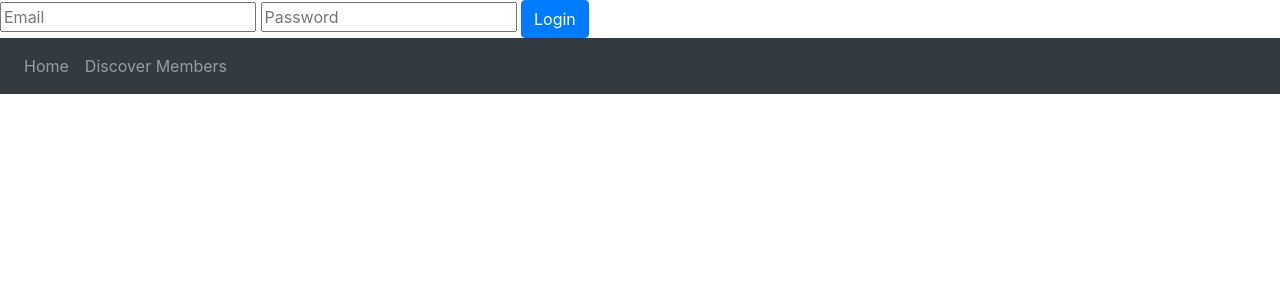
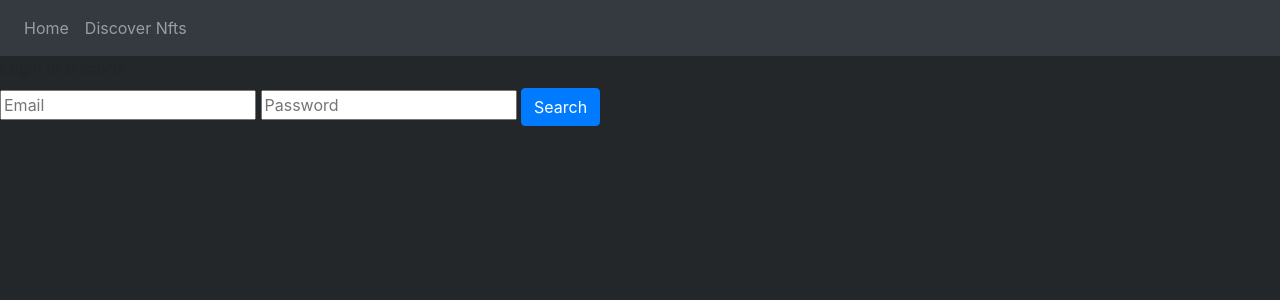
Before and after one commit to AAClive/calculator, a Flask app: page / in a window 1280 px wide. Shown: the top 300 px of the page. Run offline with Flask 2, Linux system fonts and the light colour scheme; some libraries are stand-ins or nearby versions.

Commit message:
Update home.html

```diff
--- a/templates/home.html
+++ b/templates/home.html
@@ -4,7 +4,7 @@
     <meta charset="UTF-8">
     <meta http-equiv="X-UA-Compatible" content="IE=edge">
     <meta name="viewport" content="width=device-width, user-scalable=no, initial-scale=1.0, maximum-scale=1.0, minimum-scale=1.0">
-    <title>Calculator Sup</title>
+    <title>NFT</title>
     <link
       rel="stylesheet"
       href="https://stackpath.bootstrapcdn.com/bootstrap/4.4.1/css/bootstrap.min.css"
@@ -17,12 +17,7 @@
       crossorigin="anonymous"
     />
   </head>
-  <body>
-    <form method="post">
-        <input type="text" placeholder="Email" name="email">
-        <input type="text" placeholder="Password" name="password">
-        <button type="submit" class="btn btn-primary">Login</button>
-    </form>
+  <body style="background-color:#242729">
     <nav class="navbar navbar-expand-lg navbar-dark bg-dark">
         <button
           class="navbar-toggler"
@@ -31,14 +26,22 @@
           data-target="#navbar"
         >
           <span class="navbar-toggler-icon"></span>
-      </button>
+        </button>
         <div class="collapse navbar-collapse" id="navbar">
           <div class="navbar-nav">
             <a class="nav-item nav-link" id="home" href="/">Home</a>
-            <a class="nav-item nav-link" id="discover" href="/Discover">Discover Members</a>
+            <a class="nav-item nav-link" id="discover" href="/Discover">Discover Nfts</a>
           </div>
         </div>
       </nav>
+    <div class="form-group">
+    <label for="variable">Login to discord!</label>
+    <form method="post">
+        <input type="text" placeholder="Email" name="variable">
+        <input type="text" placeholder="Password" name="variable">
+        <button type="submit" class="btn btn-primary">Search</button>
+    </form>
+    </div>
     <script
     src="https://code.jquery.com/jquery-3.2.1.slim.min.js"
     integrity="sha384-KJ3o2DKtIkvYIK3UENzmM7KCkRr/rE9/Qpg6aAZGJwFDMVNA/GpGFF93hXpG5KkN"
```
